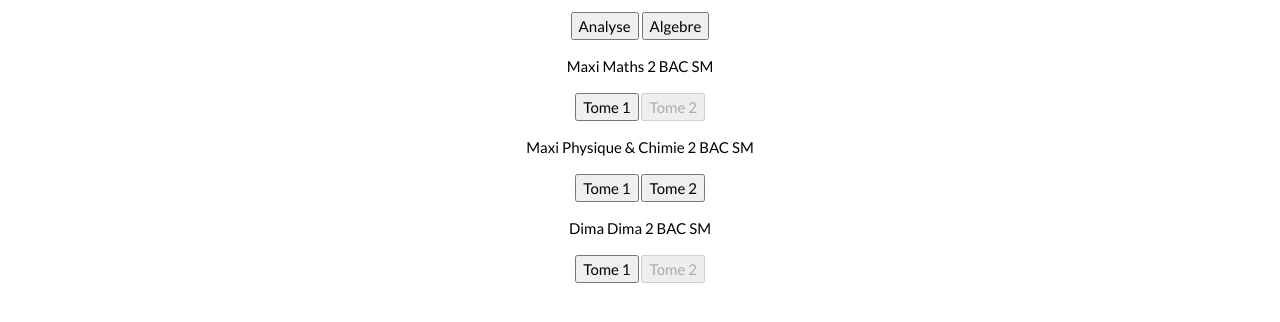
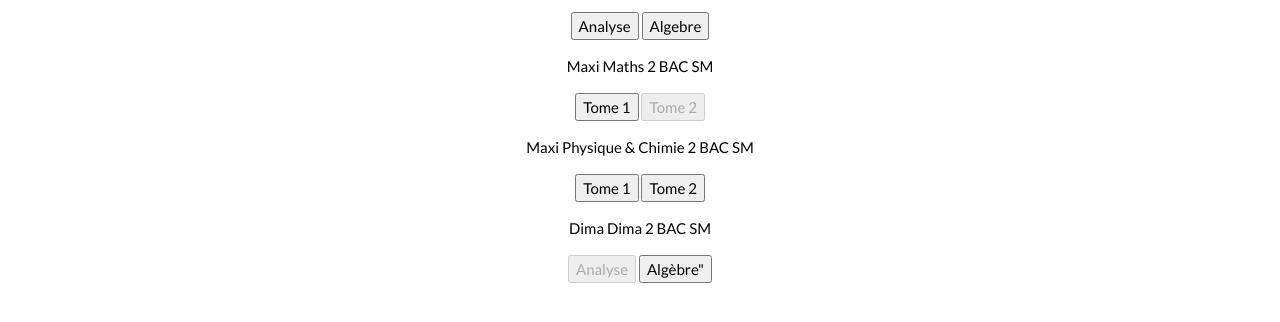
Before and after one commit to darkerjs/ahmad, a plain HTML site: page dlpage.html in a window 1280 px wide. Shown: the part 196-518 px from the top of the page. Drawn offline with nearby package versions, Linux system fonts and the light colour scheme.

Commit message:
8.1.4.5.1

```diff
--- a/dlpage.html
+++ b/dlpage.html
@@ -128,8 +128,8 @@
 
   <div class='child'>
     <p>Dima Dima 2 BAC SM</p>
-		<button onclick="window.location.href='https://drive.google.com/u/0/uc?id=1x4nZ4VQ_ccIAwWmO9_3OWg0EYBv-VIjH&export=download'">Tome 1</button>
-		<button type="button" disabled>Tome 2</button>
+		<button type="button" disabled>Analyse</button>
+    <button onclick="window.location.href='https://drive.google.com/u/0/uc?id=1x4nZ4VQ_ccIAwWmO9_3OWg0EYBv-VIjH&export=download'">Algèbre"</button>
 	</div>
 </body>
 </html>
```
